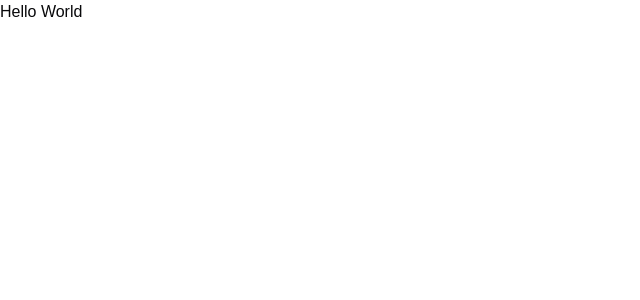
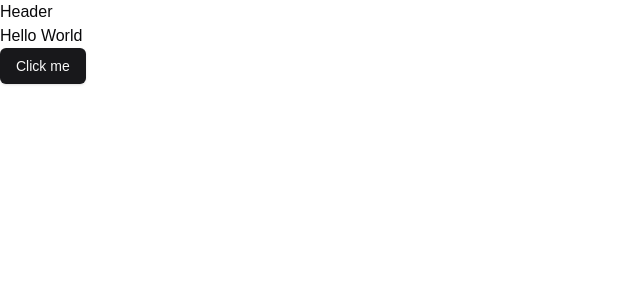
Before and after one commit to reynaroma/full-stack, a Next.js app in the folder ecommerce/: page / in a window 1280 px wide. Shown: the top 300 px of the page, without its empty margins (0-640 px from the left). Built offline with nearby package versions, Linux system fonts and the light colour scheme.

Commit message:
Wrap the layout into main tag and add a header component

```diff
--- a/ecommerce/app/(store)/layout.tsx
+++ b/ecommerce/app/(store)/layout.tsx
@@ -1,6 +1,7 @@
 import type { Metadata } from "next";
 import "../globals.css";
 import { ClerkProvider } from "@clerk/nextjs";
+import Header from "@/components/Header";
 
 export const metadata: Metadata = {
   title: "Create Next App",
@@ -16,7 +17,10 @@ export default function RootLayout({
     <ClerkProvider dynamic>
       <html lang="en">
         <body>
-          {children}
+          <main>
+            <Header />
+            {children}
+          </main>
         </body>
       </html>
     </ClerkProvider>
--- a/ecommerce/app/(store)/page.tsx
+++ b/ecommerce/app/(store)/page.tsx
@@ -1,8 +1,10 @@
+import { Button } from "@/components/ui/button";
 
 export default function Home() {
   return (
     <div className="">
       <h1>Hello World</h1>
+      <Button>Click me</Button>
     </div>
   );
 }
--- /dev/null
+++ b/ecommerce/components/Header.tsx
@@ -0,0 +1,11 @@
+
+
+function Header() {
+  return (
+    <div>
+      Header
+    </div>
+  )
+}
+
+export default Header
--- /dev/null
+++ b/ecommerce/components/ui/button.tsx
@@ -0,0 +1,57 @@
+import * as React from "react"
+import { Slot } from "@radix-ui/react-slot"
+import { cva, type VariantProps } from "class-variance-authority"
+
+import { cn } from "@/lib/utils"
+
+const buttonVariants = cva(
+  "inline-flex items-center justify-center gap-2 whitespace-nowrap rounded-md text-sm font-medium transition-colors focus-visible:outline-none focus-visible:ring-1 focus-visible:ring-ring disabled:pointer-events-none disabled:opacity-50 [&_svg]:pointer-events-none [&_svg]:size-4 [&_svg]:shrink-0",
+  {
+    variants: {
+      variant: {
+        default:
+          "bg-primary text-primary-foreground shadow hover:bg-primary/90",
+        destructive:
+          "bg-destructive text-destructive-foreground shadow-sm hover:bg-destructive/90",
+        outline:
+          "border border-input bg-background shadow-sm hover:bg-accent hover:text-accent-foreground",
+        secondary:
+          "bg-secondary text-secondary-foreground shadow-sm hover:bg-secondary/80",
+        ghost: "hover:bg-accent hover:text-accent-foreground",
+        link: "text-primary underline-offset-4 hover:underline",
+      },
+      size: {
+        default: "h-9 px-4 py-2",
+        sm: "h-8 rounded-md px-3 text-xs",
+        lg: "h-10 rounded-md px-8",
+        icon: "h-9 w-9",
+      },
+    },
+    defaultVariants: {
+      variant: "default",
+      size: "default",
+    },
+  }
+)
+
+export interface ButtonProps
+  extends React.ButtonHTMLAttributes<HTMLButtonElement>,
+    VariantProps<typeof buttonVariants> {
+  asChild?: boolean
+}
+
+const Button = React.forwardRef<HTMLButtonElement, ButtonProps>(
+  ({ className, variant, size, asChild = false, ...props }, ref) => {
+    const Comp = asChild ? Slot : "button"
+    return (
+      <Comp
+        className={cn(buttonVariants({ variant, size, className }))}
+        ref={ref}
+        {...props}
+      />
+    )
+  }
+)
+Button.displayName = "Button"
+
+export { Button, buttonVariants }
--- a/ecommerce/package.json
+++ b/ecommerce/package.json
@@ -10,6 +10,7 @@
   },
   "dependencies": {
     "@clerk/nextjs": "^6.4.0",
+    "@radix-ui/react-slot": "^1.1.0",
     "@sanity/icons": "^3.4.0",
     "@sanity/image-url": "^1.1.0",
     "@sanity/vision": "^3.64.1",
```
Also changed, not shown: 1 other file (tests, documents, lock files or other folders).
